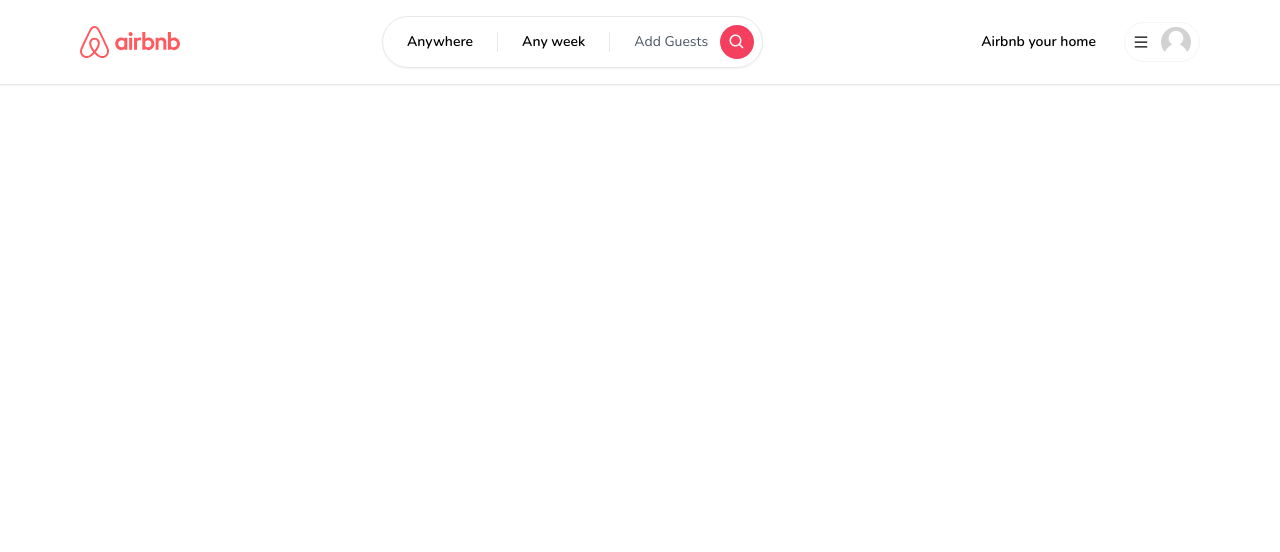
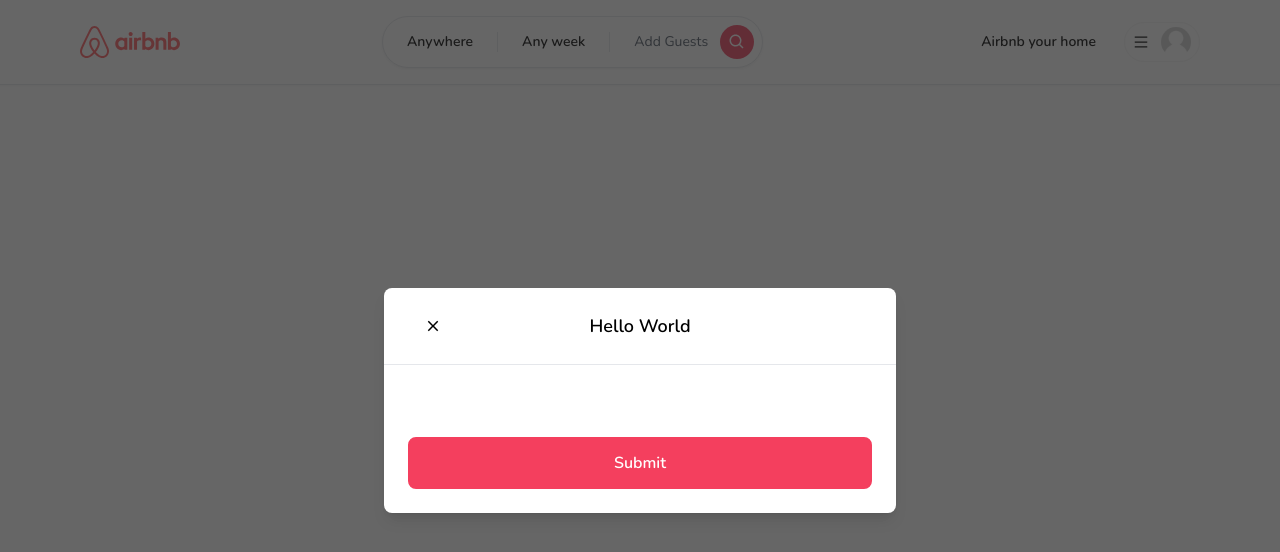
Before and after one commit to gabrielscordeiro/airbnb-clone, a Next.js app: page / in a window 1280 px wide. Shown: the top 552 px of the page. Built offline with nearby package versions, Linux system fonts and the light colour scheme.

Commit message:
feat: 🎸 Modal component

```diff
--- /dev/null
+++ b/app/components/Button.tsx
@@ -0,0 +1,55 @@
+'use client';
+
+import { IconType } from "react-icons";
+
+interface ButtonProps {
+    label: string;
+    onClick: (e: React.MouseEvent<HTMLButtonElement>) => void;
+    disabled?: boolean;
+    outline?: boolean;
+    small?: boolean;
+    icon?: IconType
+
+}
+const Button: React.FC<ButtonProps> = ({
+    label,
+    onClick,
+    disabled,
+    outline,
+    small,
+    icon: Icon
+}) => {
+    return (
+        <button
+            onClick={onClick}
+            disabled={disabled}
+            className={`
+                relative
+                disabled:opacity-70
+                disabled:cursor-not-allowed
+                rounded-lg
+                hover:opacity-80
+                transition
+                w-full
+                ${outline ? 'bg-white' : 'bg-rose-500'}
+                ${outline ? 'border-black' : 'border-rose-500'}
+                ${outline ? 'text-black' : 'text-white'}
+                ${small ? 'py-1' : 'py-3'}
+                ${small ? 'text-sm' : 'text-md'}
+                ${small ? 'font-light' : 'font-semibold'}
+                ${small ? 'border-[1px]' : 'border-2'}
+            `}
+
+        >
+            {Icon && (
+                <Icon
+                    size={24}
+                    className="absolute left-4 top-3"
+                />
+            )}
+            {label}
+        </button>
+    )
+}
+
+export default Button;
--- /dev/null
+++ b/app/components/modals/Modal.tsx
@@ -0,0 +1,127 @@
+'use client';
+
+import {useCallback, useEffect, useState} from "react";
+import {IoMdClose} from "react-icons/io";
+import Button from "@/app/components/Button";
+
+interface ModalProps {
+    isOpen?:boolean;
+    onClose: () => void;
+    onSubmit: () => void;
+    title?: string;
+    body: React.ReactElement;
+    footer?: React.ReactElement;
+    actionLabel: string;
+    disabled?: boolean;
+    secondaryAction?: () => void;
+    secondaryActionLabel:  string;
+}
+
+const Modal:React.FC<ModalProps> = ({
+    isOpen,
+    onClose,
+    onSubmit,
+    title,
+    body,
+    footer,
+    actionLabel,
+    disabled,
+    secondaryAction,
+    secondaryActionLabel
+}) => {
+    const [showModal, setShowModal] = useState(isOpen);
+
+    useEffect(()=> {
+        setShowModal(isOpen)
+    }, [isOpen])
+
+    const handleClose = useCallback(() => {
+        if(disabled) {
+            return;
+        }
+
+        setShowModal(false);
+
+        setTimeout(() => {
+            onClose()
+        }, 300)
+
+    }, [disabled, onClose]);
+
+    const handleSubmit = useCallback(() => {
+        if(disabled) {
+            return;
+        }
+
+        onSubmit();
+    }, [disabled, onSubmit]);
+
+    const handleSecondaryAction = useCallback(() => {
+        if(disabled || !secondaryAction) {
+            return;
+        }
+
+        secondaryAction();
+    }, [disabled, secondaryAction]);
+
+    if(!isOpen) {
+        return null;
+    }
+
+    return (
+        <>
+            <div className="flex justify-center items-center overflow-x-hidden overflow-y-auto fixed inset-0 z-50 outline-none focus:outline-none bg-neutral-800/70">
+                <div className="relative w-full md:w-4/6 lg:w-3/6 xl:w-2/5 my-6 mx-auto h-full lg:h-auto md:h-auto">
+                    {/*  CONTENT  */}
+                    <div className={`
+                        translate
+                        direction-300
+                        h-full
+                        ${showModal ? 'translate-y-0' : 'translate-y-full'}
+                        ${showModal ? 'opacity-100' : 'opacity-0'}
+                    `}>
+                        <div className="translate h-full lg:h-auto md:h-auto border-0 rounded-lg shadow-lg relative flex flex-col w-full bg-white outile-none focus:outline-none">
+                            {/*  HEADER  */}
+                            <div className="relative flex items-center justify-center p-6 rounded-t border-b-[1px]">
+                                <button
+                                    className="absolute left-9 p-1 border-0 hover:opacity-70 transition"
+                                    onClick={handleClose}
+                                >
+                                    <IoMdClose size={18} />
+                                </button>
+
+                                <div className="text-lg font-semibold">
+                                    {title}
+                                </div>
+                            </div>
+                            {/*   BODY */}
+                            <div className="relative p-6 flex-auto">
+                                {body}
+                            </div>
+                            {/* FOOTER */}
+                            <div className="flex flex-col gap-2 p-6">
+                                <div className="flex flex-row items-center gap-4 w-full">
+                                    {secondaryAction && secondaryActionLabel && (
+                                        <Button
+                                            outline
+                                            disabled={disabled}
+                                            label={secondaryActionLabel}
+                                            onClick={handleSecondaryAction}
+                                        />
+                                    )}
+                                    <Button
+                                        disabled={disabled}
+                                        label={actionLabel}
+                                        onClick={handleSubmit}
+                                    />
+                                </div>
+                            </div>
+                        </div>
+                    </div>
+                </div>
+            </div>
+        </>
+    )
+}
+
+export default Modal;
--- a/app/layout.tsx
+++ b/app/layout.tsx
@@ -2,6 +2,7 @@
 import type { Metadata } from 'next'
 import { Nunito } from 'next/font/google'
 import Navbar from "@/app/components/navbar/Navbar";
+import Modal from "@/app/components/modals/Modal";
 
 const font = Nunito({
   subsets: ['latin']
@@ -20,6 +21,11 @@
   return (
     <html lang="en">
       <body className={font.className}>
+        <Modal
+            isOpen
+            title="Hello World"
+            actionLabel="Submit"
+        />
         <Navbar />
         {children}
       </body>
```
